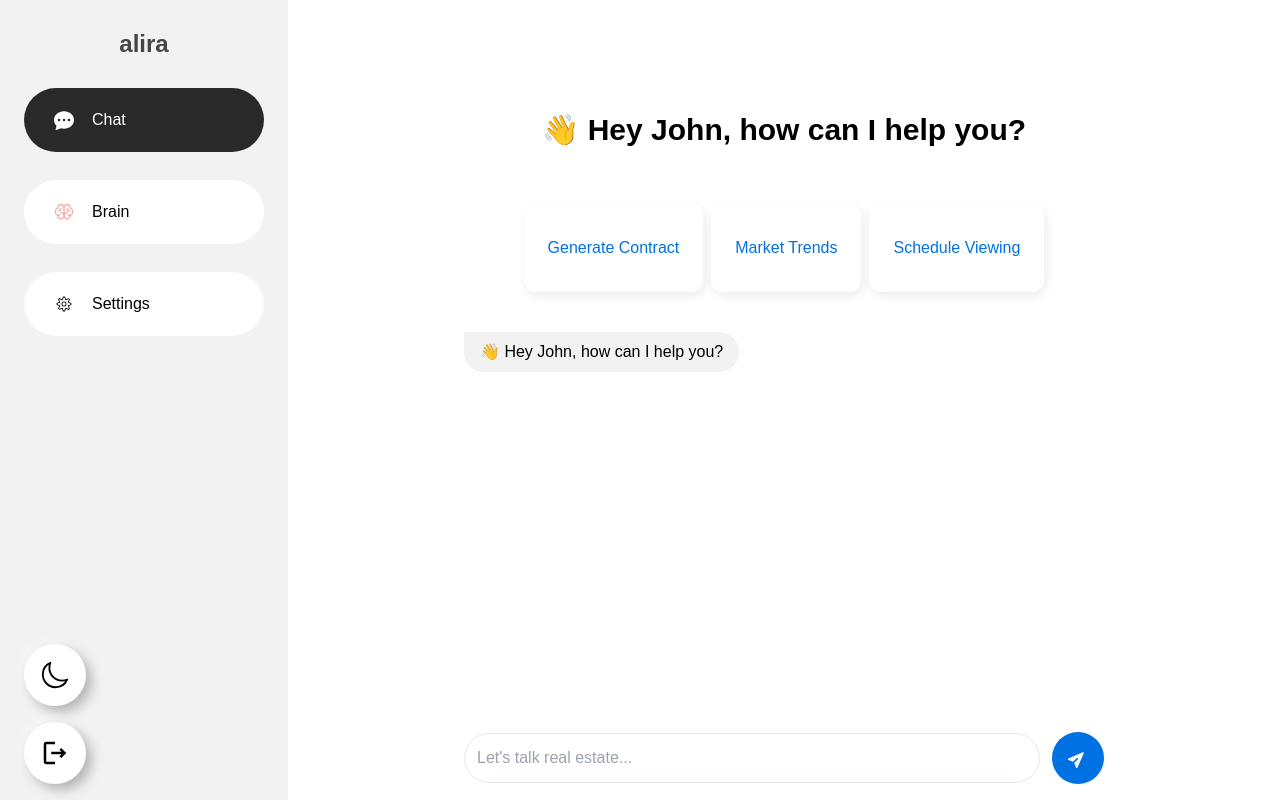
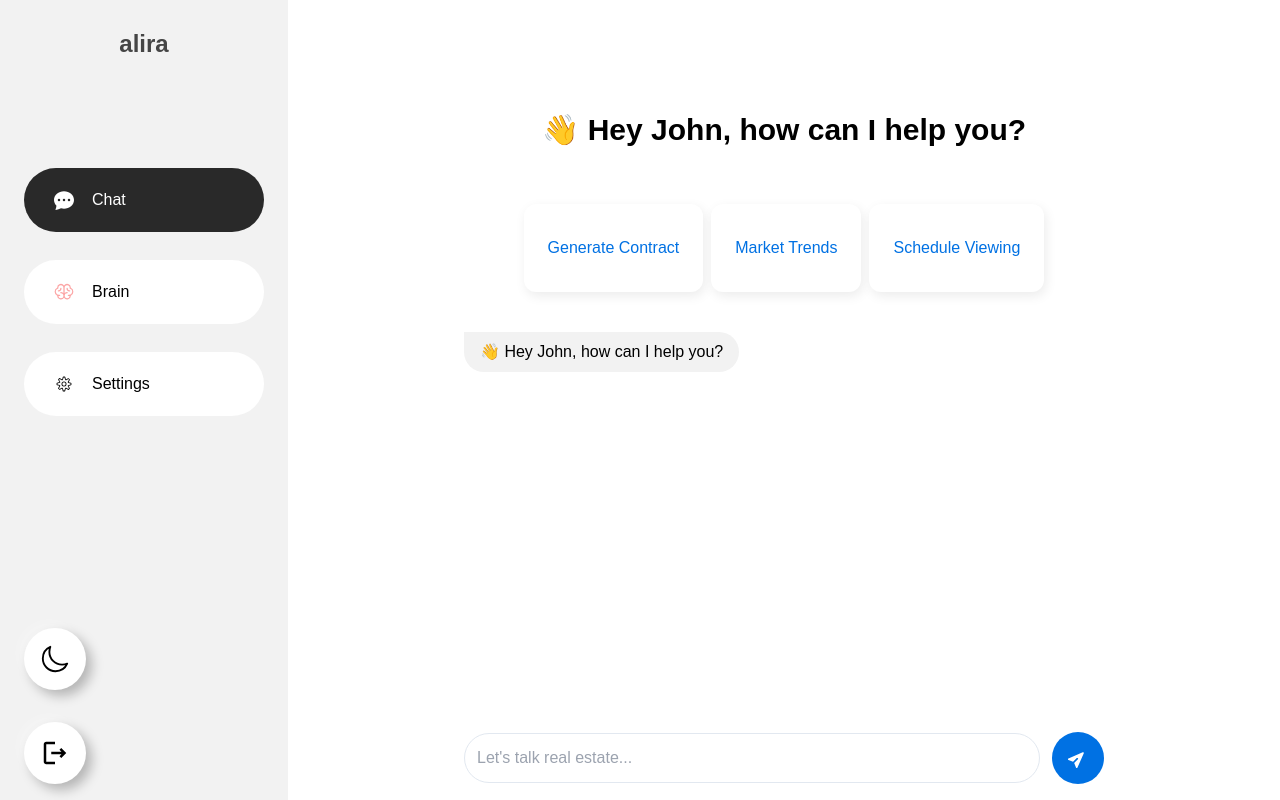
Before and after one commit to Afrasyab11/Alira, a Next.js app: page /main/chat in a window 1280 px wide. Built offline with nearby package versions, Linux system fonts and the light colour scheme.

Commit message:
Fixed the sidebar issue

```diff
--- a/src/common/Sidebar/Sidebar.js
+++ b/src/common/Sidebar/Sidebar.js
@@ -30,12 +30,7 @@ const Sidebar = () => {
       name: "Brain",
       link: "/main/brain",
     },
-    {
-      id: 3,
-      icon: <CiSettings size={20} />,
-      name: "Settings",
-      link: "#",
-    },
+    { id: 3, icon: <CiSettings size={20} />, name: "Settings", link: "#" },
   ];
 
   useEffect(() => {
@@ -44,6 +39,18 @@ const Sidebar = () => {
     document.documentElement.classList.toggle("dark", storedTheme === "dark");
   }, []);
 
+  useEffect(() => {
+    const checkScreenSize = () => {
+      setIsMobile(window.innerWidth <= 768);
+      if (window.innerWidth >= 768) setIsOpen(true);
+      else setIsOpen(false);
+    };
+    checkScreenSize();
+    window.addEventListener("resize", checkScreenSize);
+    return () => window.removeEventListener("resize", checkScreenSize);
+  }, []);
+
+  const toggleSidebar = () => setIsOpen(!isOpen);
   const toggleTheme = () => {
     const newTheme = theme === "light" ? "dark" : "light";
     setTheme(newTheme);
@@ -51,51 +58,40 @@ const Sidebar = () => {
     document.documentElement.classList.toggle("dark", newTheme === "dark");
   };
 
-  useEffect(() => {
-    const checkScreenSize = () => {
-      setIsMobile(window.innerWidth <= 768);
-      if (window.innerWidth >= 768) {
-        setIsOpen(true);
-      } else {
-        setIsOpen(false);
-      }
-    };
-    checkScreenSize();
-    window.addEventListener("resize", checkScreenSize);
-    return () => window.removeEventListener("resize", checkScreenSize);
-  }, []);
-
-  const toggleSidebar = () => {
-    setIsOpen(!isOpen);
-  };
 
   return (
     <>
-      {/* Mobile Header (Only shown on small screens) */}
-      {isMobile && (
-        <div className="dark:bg-[#363536] bg-white py-3 px-4 flex justify-between items-center fixed top-0 left-0 right-0 z-50 ">
+      {/* Mobile Header (Only on small screens) */}
+      {isMobile && !isOpen && (
+        <div className="dark:bg-[#363536] bg-white py-3 px-4 flex justify-between items-center fixed top-0 left-0 right-0 z-50">
           <button onClick={toggleSidebar} className="text-xl">
-            {isOpen ? (
-              <MdClose size={24} className="text-black dark:text-white" />
-            ) : (
             <Image src={Icons?.menu} alt="menu" className="h-auto w-auto" />
-            )}
           </button>
           <span className="text-2xl font-semibold text-[#454545] dark:text-white">
             alira
           </span>
-          <span className="text-2xl font-semibold text-[#454545] dark:text-white"></span>
+          <span className="text-2xl font-semibold text-[#454545] dark:text-white">
+          </span>
         </div>
       )}
 
       {/* Sidebar */}
       <div
-        className={`fixed sm:top-10 md:top-0 left-0 min-h-screen h-full flex flex-col justify-between bg-[#F2F2F2] dark:bg-[#363536] text-white transition-all duration-300 z-40
+        className={`fixed top-0 left-0 min-h-screen h-full flex flex-col justify-between bg-[#F2F2F2] dark:bg-[#363536] text-white transition-all duration-300 z-50
           ${isOpen ? "translate-x-0" : "-translate-x-full"}
-          md:translate-x-0 md:w-72 md:static
-          w-72 px-6 py-4 ${isMobile ? "" : ""}`}
+          md:translate-x-0 md:w-72 md:static w-72 px-6 py-4`}
       >
-        {/* Logo (Hidden on mobile since it's in the header) */}
+        {/* Close Button (Inside Sidebar on Mobile) */}
+        {isMobile && (
+          <button
+            onClick={toggleSidebar}
+            className="absolute top-4 left-4 text-black dark:text-white"
+          >
+            <MdClose size={24} />
+          </button>
+        )}
+
+        {/* Logo */}
         {!isMobile && (
           <div className="h-14 flex items-center justify-center">
             <span className="text-2xl font-semibold text-[#454545] dark:text-white">
@@ -105,14 +101,17 @@ const Sidebar = () => {
         )}
 
         {/* Navigation */}
-        <div className="flex flex-col flex-grow space-y-7 mt-4">
+        <div className="flex flex-col flex-grow space-y-7 sm:pt-20 md:pt-20 mt-4">
           {categories?.map((item, index) => (
             <Link
               key={index}
               href={item?.link}
               className={`flex items-center gap-x-3  dark:text-white bg-white dark:bg-[#333333]  px-6 py-4 rounded-full shadow:links-light-shadow dark:shadow-logout-them transition-all duration-300 ${
-                pathName.includes(item.link) ? "!bg-[#292929] dark:text-white text-white" : "dark:bg-[#333333] dark:text-white text-black"
+                pathName.includes(item.link)
+                  ? "!bg-[#292929] dark:text-white text-white"
+                  : "dark:bg-[#333333] dark:text-white text-black"
               }`}
+              onClick={() => setIsOpen(false)}
             >
               <div className="p-[5px] rounded-xl w-8 h-8 grid place-items-center">
                 {item?.icon}
@@ -127,7 +126,7 @@ const Sidebar = () => {
         </div>
 
         {/* Bottom Icons */}
-        <div className="mt-auto flex flex-col space-y-4">
+        <div className="mt-auto flex flex-col space-y-8">
         <button
             onClick={toggleTheme}
             className="sm:ps-3 sm:py-2 md:p-4 rounded-full bg-white dark:bg-[#333333] shadow-logout-them flex items-center gap-x-4 sm:w-full  md:w-fit"
@@ -145,19 +144,19 @@ const Sidebar = () => {
               Light Mode
             </small>
           </button>
-          <button className="sm:ps-3 sm:py-2 md:p-4 rounded-full bg-white dark:bg-[#333333] shadow-logout-them flex items-center gap-x-4 sm:w-full  md:w-fit">
+          <Link href={"/"} className="sm:ps-3 sm:py-2 md:p-4 rounded-full bg-white dark:bg-[#333333] shadow-logout-them flex items-center gap-x-4 sm:w-full  md:w-fit">
             <MdOutlineLogout className="text-black dark:text-white" size={30} />
             <small className="sm:block md:hidden text-dark dark:text-white font-medium">
               Logout
             </small>
-          </button>
+          </Link>
         </div>
       </div>
 
       {/* Overlay for mobile */}
       {isMobile && isOpen && (
         <div
-          className="fixed inset-0 bg-black bg-opacity-50 z-30"
+          className="fixed inset-0 bg-black bg-opacity-50 z-40"
           onClick={toggleSidebar}
         ></div>
       )}
```
Lines whose indentation alone changed are shown as unchanged.
